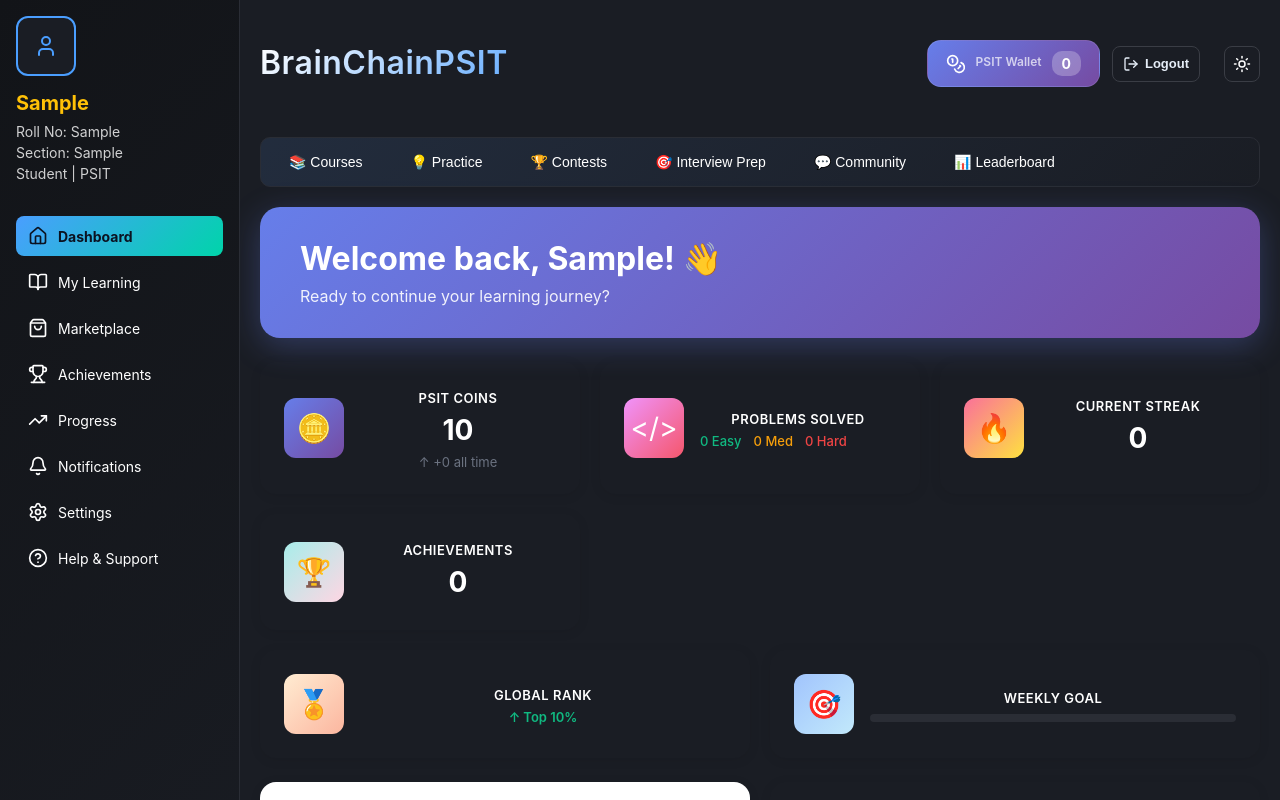
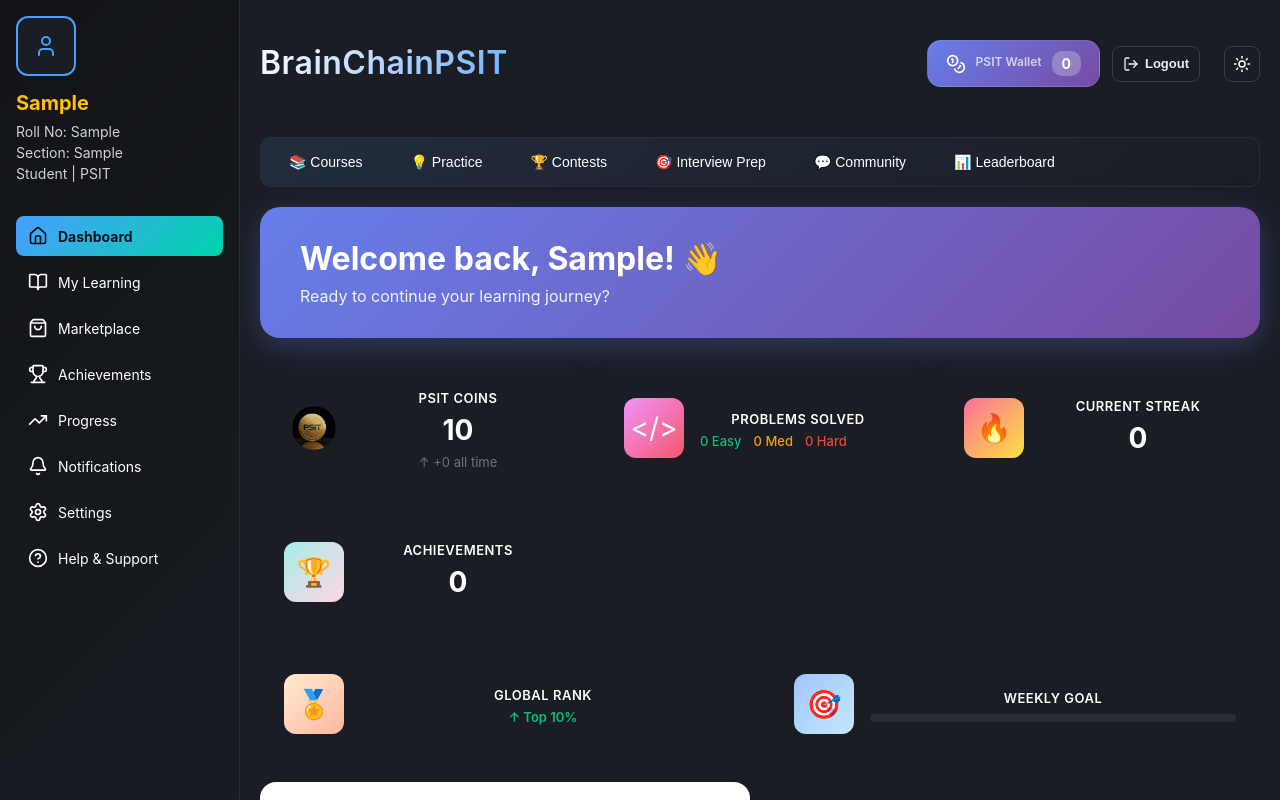
Before and after one commit to Initial2005/my-app, a React (Create React App) app: page / in a window 1280 px wide. Both pictures are taken after typing "Sample", "Sample", "Sample" into the empty fields and a click on the button "Continue". Shown: the top 800 px of the page. Built offline with nearby package versions, Linux system fonts and the light colour scheme.

Commit message:
feat: add custom PSIT coin icon to dashboard
- Replace emoji with actual PSIT coin image
- Add golden PSIT coin image asset (429KB)
- Update dashboard styles for coin icon display
- Remove gradient background, use transparent for coin image

```diff
--- a/src/components/Dashboard.css
+++ b/src/components/Dashboard.css
@@ -136,7 +136,20 @@
 }
 
 .stat-card.psit-coins .stat-icon {
-  background: linear-gradient(135deg, #667eea, #764ba2);
+  background: linear-gradient(135deg, #1a1a1a, #2d2d2d);
+  padding: 8px;
+}
+
+.stat-icon.psit-coin-icon {
+  background: transparent !important;
+  padding: 0;
+}
+
+.coin-image {
+  width: 100%;
+  height: 100%;
+  object-fit: contain;
+  border-radius: 50%;
 }
 
 .stat-card.problems-solved .stat-icon {
--- a/src/components/Dashboard.js
+++ b/src/components/Dashboard.js
@@ -321,8 +321,12 @@ const Dashboard = ({
           {/* Stats Grid - Top Row */}
           <div className="stats-grid">
             <div className="stat-card psit-coins">
-              <div className="stat-icon">
-                <span>🪙</span>
+              <div className="stat-icon psit-coin-icon">
+                <img
+                  src="/assets/psit-coin.png"
+                  alt="PSIT Coin"
+                  className="coin-image"
+                />
               </div>
               <div className="stat-content">
                 <div className="stat-label">PSIT COINS</div>
```
Also changed, not shown: public/assets/psit-coin.png (added).
